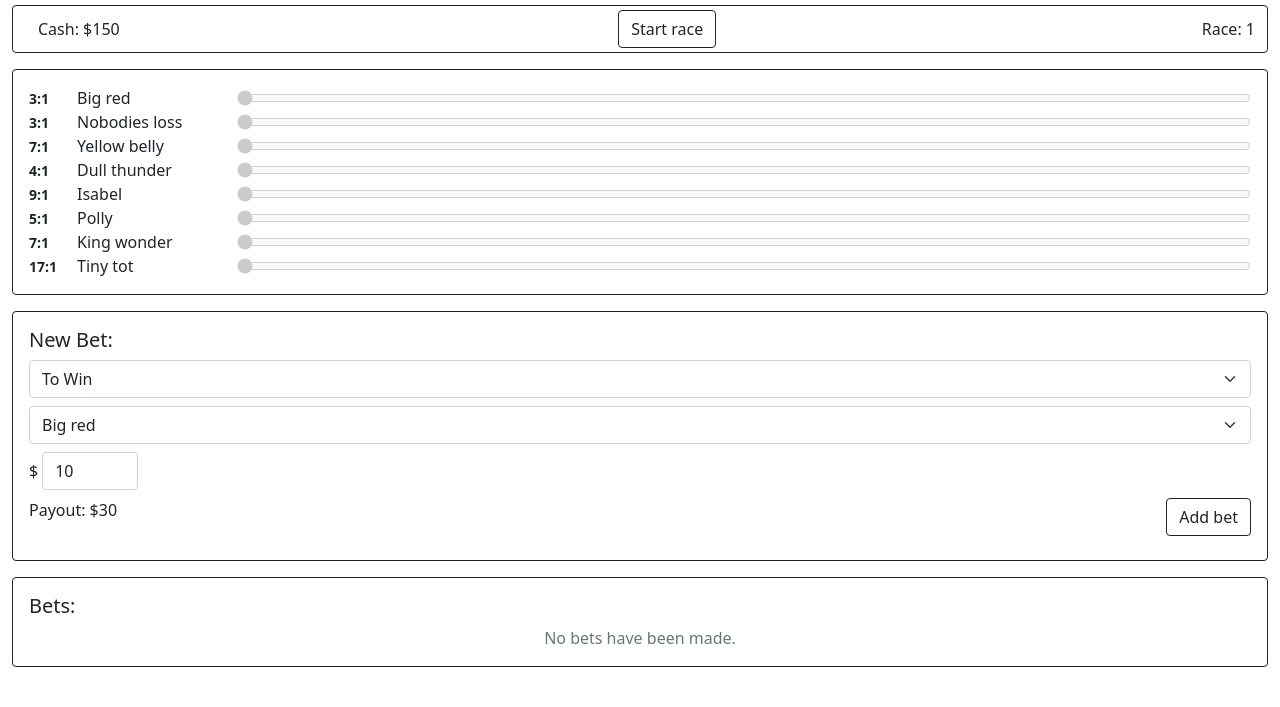
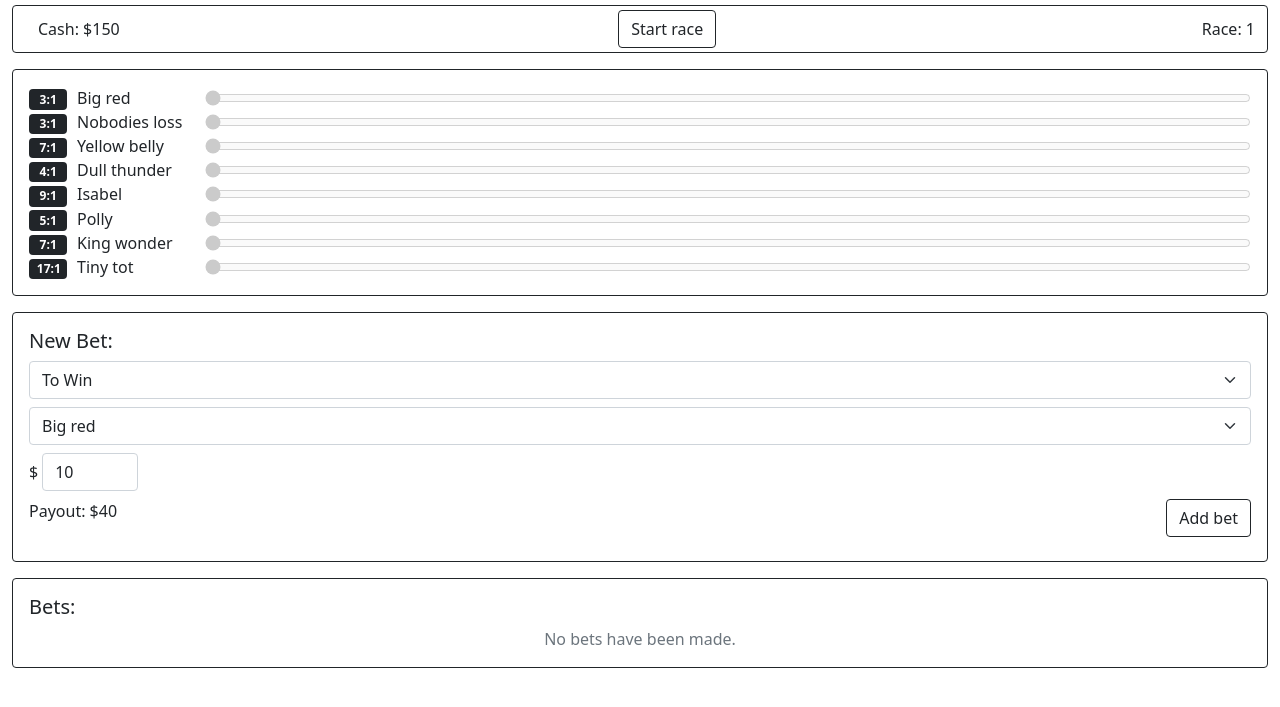
Before and after one commit to kimmknight/HorseRacer, a plain HTML site: page index.html in a window 1280 px wide. Shown: the part 93-800 px from the top of the page. Drawn offline with nearby package versions, Linux system fonts and the light colour scheme.

Commit message:
updated layout - odds are in a badge and placing badge moved to end of track

```diff
--- a/index.html
+++ b/index.html
@@ -46,15 +46,17 @@
         <div class="flex-grow-1 container-fluid p-3 border border-dark rounded my-2">
             <div v-for="horseNumber in race.racingHorses" class="d-flex align-items-center">
                 <div style="width: 3em;">
-                    <b class="small">{{ getHorseOdds(horseNumber) }}:1</b>
+                    <span class="badge bg-dark" style="width: 3.2em">{{ getHorseOdds(horseNumber) }}:1</span>
                 </div>
-                <div class="d-flex align-items-center" style="width: 10em">
+                <div class="d-flex align-items-center" style="width: 8em">
                     <span>{{ horses[horseNumber].name }} </span>
+                </div>
+                <input class="flex-grow-1" type="range" min="0" :max="settings.trackLength"
+                    v-model="horses[horseNumber].position" disabled>
+                <div>
                     <span v-if="horses[horseNumber].placing" class="badge text-light ms-2" :class="{ 'bg-success': horses[horseNumber].placing < 4, 'bg-dark': horses[horseNumber].placing >= 4 }">
                         #{{ horses[horseNumber].placing }}</span>
                 </div>
-                <input class="flex-grow-1" type="range" min="0" :max="settings.trackLength"
-                    v-model="horses[horseNumber].position" disabled>
             </div>
         </div>
 
@@ -257,7 +259,6 @@
 
                     for (horseNumber of this.horsesPool) {
                         this.horses[horseNumber].speed = Math.floor(Math.random() * 9) + 1 // 1 to 10
-                        // horse.stamina = Math.floor(Math.random() * 9) + 1 // 1 to 10
                         this.horses[horseNumber].luck = Math.floor(Math.random() * 9) + 1 // 1 to 10
                         this.horses[horseNumber].wins = 0
                         this.horses[horseNumber].losses = 0
@@ -299,10 +300,6 @@
                 },
 
                 startRace() {
-                    // while (this.race.finishedCount < this.settings.horsesPerRace) {
-                    // console.log(this.race.finishedCount + "|" + this.settings.maxHorsesPool)
-
-                    // }
                     this.race.status = 1
 
                     let raceInterval = setInterval(() => {
@@ -369,9 +366,9 @@
                     let payout = 0
 
                     if (bet.type == "To Win") {
-                        payout = this.getHorseOdds(bet.horseNumber) * bet.bet
+                        payout = bet.bet + this.getHorseOdds(bet.horseNumber) * bet.bet
                     } else if (bet.type == "Place") {
-                        payout = Math.round((this.getHorseOdds(bet.horseNumber) * bet.bet) / 3)
+                        payout = bet.bet + Math.round((this.getHorseOdds(bet.horseNumber) * bet.bet) / 3)
                     }
 
                     return payout
```
